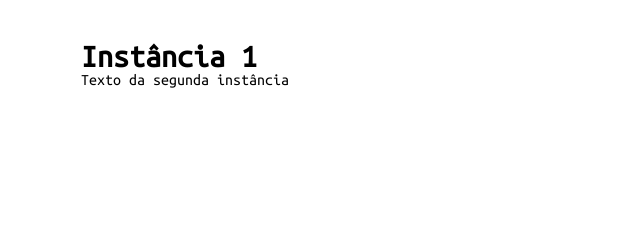
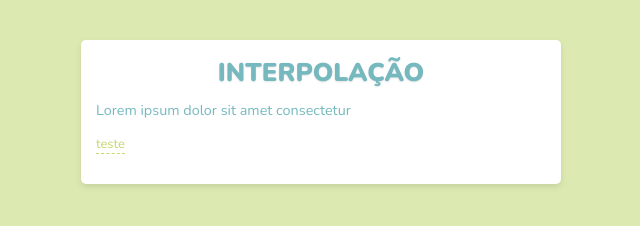
Before and after one commit to marciocarv/AprendendoVue, a plain HTML site: page instancias/index.html in a window 1280 px wide. Shown: the whole page, without its empty margins (319-959 px from the left). Drawn offline with nearby package versions, Linux system fonts and the light colour scheme.

Commit message:
atualizacao

```diff
--- a/instancias/index.html
+++ b/instancias/index.html
@@ -1,18 +1,21 @@
 <!DOCTYPE html>
-<html lang="pt-br">
+<html lang="en">
 <head>
   <meta charset="UTF-8">
-        <title>Document</title>
+  <meta name="viewport" content="width=device-width, initial-scale=1.0">
+  <meta http-equiv="X-UA-Compatible" content="ie=edge">
+  <title>Aula de vue</title>
   <link rel="stylesheet" href="./style.css">
 </head>
 <body>
 
-        <div id="app" class="vue-instance">
-            <h1>{{ title }}</h1>
+  <div id="app">
+    <h1>Interpolação</h1>
     <p>{{ text }}</p>
+    <p v-html="linkTag"></p>
   </div>
 
-        <script src="https://cdn.jsdelivr.net/npm/vue@2.6.11"></script>
+  <script src="https://cdn.jsdelivr.net/npm/vue@2.6.10/dist/vue.js"></script>
   <script src="./script.js"></script>
 </body>
 </html>
--- a/instancias/script.js
+++ b/instancias/script.js
@@ -1,7 +1,9 @@
 const vm = new Vue({
     el: '#app',
-    data:{
-        title: 'Instância 1',
-        text: 'Texto da segunda instância'
+    data: {
+      text: 'Lorem ipsum dolor sit amet consectetur',
+      linkTag: `
+      <a v-bind:href="link">teste</a>
+    `
     }
-});
+  })
--- a/instancias/style.css
+++ b/instancias/style.css
@@ -1,4 +1,4 @@
-@import url('https://fonts.googleapis.com/css?family=Ubuntu+Mono');
+@import url('https://fonts.googleapis.com/css?family=Nunito:300,400,700,900');
 
 * {
   margin: 0;
@@ -7,48 +7,65 @@
 }
 
 body {
-  font-family: 'Ubuntu Mono', monospace;
+  background-color: #DCEAB2;
+  font-family: 'Nunito';
 }
 
 #app {
   max-width: 480px;
   margin: 40px auto;
+  padding: 15px;
+  background-color: #fff;
+  color: #75B9BE;
+  border-radius: 5px;
+  box-shadow: 0 3px 6px rgba(0,0,0,.1);
 }
 
-main {
-  text-align: right;
+#app h1 {
+  text-align: center;
+  font-size: 1.6em;
+  text-transform: uppercase;
+  font-weight: 900;
+  text-shadow: 0 1px 2px rgba(0,0,0,.1);
 }
 
-.person {
-  background-color: darkseagreen;
-  padding: 15px;
-  border: 1px solid darkolivegreen;
-  border-radius: 5px;
-  text-align: left;
+#app div,
+#app p,
+#app a,
+#app button {
+  font-size: .9em;
   margin: 10px 0;
+  display: block;
 }
 
-.person .name::before {
-  content: 'Name:'
+#app a {
+  display: block;
+  color: #C7D66D;
+  text-decoration: none;
+  border-bottom: 1px dashed;
+  display: inline-block;
+  margin: 5px 0;
+  transition: .25s ease;
 }
 
-.person .age::before {
-  content: 'Age:'
+#app a:hover {
+  color: #B3D6C6;
+  border-color: #B3D6C6;
+}
+
+#app button {
+  border: 1px solid #C7D66D;
+  color: #fff;
+  padding: 7.5px;
+  background-color: #C7D66D;
+  border-radius: 5px;
+  cursor: pointer;
 }
 
 
-button {
-  border: 1px solid darkolivegreen;
-  background: transparent;
-  color: darkolivegreen;
-  font-family: 'Ubuntu Mono';
-  padding: 7.5px;
-  border-radius: 5px;
-  cursor: pointer;
-  outline: none;
+#app button:disabled {
+  background-color: rgba(198, 214, 109, 0.205);
+  border-color: rgba(198, 214, 109, 0.205);
+  color: rgba(198, 214, 109, 0.4);
+  cursor: not-allowed;
 }
-
-button:focus {
-  border-color: black;
-  color: black;
-}
```
Lines whose indentation alone changed are shown as unchanged.
